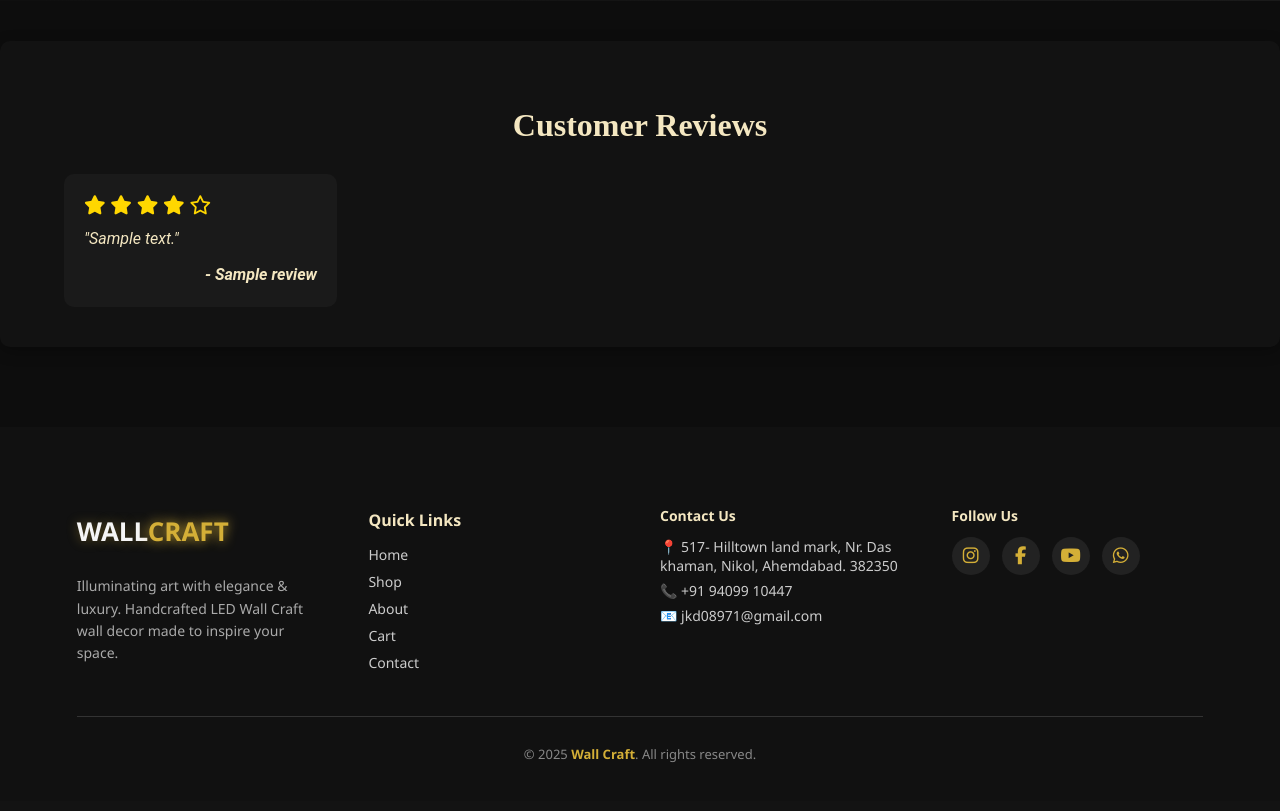
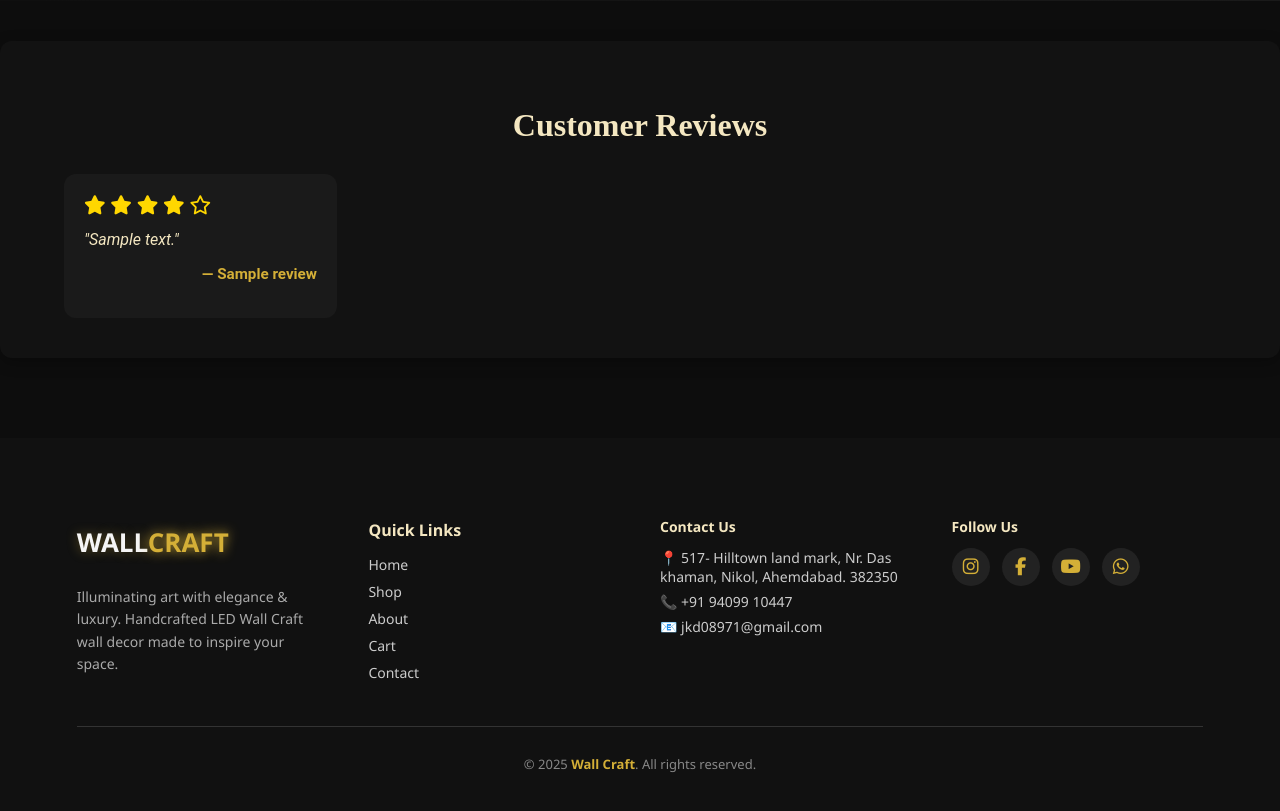
Before and after one commit to BrazilSavaliya20/walls, a Flask app: template templates/home.html in a window 1280 px wide. Shown: the part 1185-1996 px from the top of the page. Before the commit the page ends 1947 px from the top, so only its background shows below. Run offline with Flask 3, Linux system fonts and the light colour scheme; the template is opened without the code that fills it: most values are stand-ins (such as "Sample title", 1, 10 or a date in 2020); grey boxes marked "Sample" are stand-in pictures; parts of the project's set-up code (start-up, migrations or seed data) failed here and were passed over.

Commit message:
updated home and app

```diff
--- a/templates/home.html
+++ b/templates/home.html
@@ -531,10 +531,10 @@ document.addEventListener("DOMContentLoaded", () => {
           </div>
 
           <!-- Review Text -->
-          <p>"{{ review.review_text }}"</p>
+          <p class="review-text">"{{ review.review_text }}"</p>
 
           <!-- Customer Name -->
-          <p class="customer-name">- {{ review.customer_name }}</p>
+          <p class="customer-name">— {{ review.customer_name }}</p>
         </div>
       {% endfor %}
     </div>
@@ -547,73 +547,83 @@ document.addEventListener("DOMContentLoaded", () => {
 <link href="https://cdnjs.cloudflare.com/ajax/libs/font-awesome/6.5.1/css/all.min.css" rel="stylesheet">
 
 <style>
+/* Section Wrapper */
 .customer-reviews {
   padding: 40px 5%;
   background: #121212;
   color: #f4e7c1;
   max-width: 1700px;
   margin: 40px auto;
-  border-radius: 10px;
+  border-radius: 12px;
   box-shadow: 0 4px 15px rgba(0,0,0,0.3);
   font-family: 'Roboto', sans-serif;
 }
 
+/* Section Title */
 .customer-reviews h2 {
   text-align: center;
   font-family: 'Cinzel', serif;
   font-weight: 700;
   font-size: 2rem;
   margin-bottom: 30px;
+  color: #f4e7c1;
 }
 
+/* Grid Layout */
 .customer-reviews-grid {
   display: grid;
   grid-template-columns: repeat(4, 1fr);
   gap: 20px;
 }
 
-/* Individual review card */
+/* Review Card */
 .review-card {
   background: #1a1a1a;
   padding: 20px;
-  border-radius: 10px;
-  transition: transform 0.3s, box-shadow 0.3s;
+  border-radius: 12px;
+  transition: transform 0.3s ease, box-shadow 0.3s ease;
 }
 
-.review-card p {
+/* Review Text */
+.review-card .review-text {
   margin: 0;
   font-style: italic;
   font-size: 1rem;
-  line-height: 1.5;
+  line-height: 1.6;
+  color: #f4e7c1;
 }
 
+/* Customer Name */
 .review-card .customer-name {
   text-align: right;
   font-weight: bold;
   margin-top: 12px;
+  font-size: 0.95rem;
+  color: #d4af37; /* Gold highlight */
 }
 
 /* Star Rating */
 .star-rating {
-  color: #FFD700; /* Gold stars */
+  color: #FFD700; /* Gold */
   margin-bottom: 10px;
   font-size: 1.2rem;
 }
 
 /* Hover effect */
 .review-card:hover {
-  transform: translateY(-5px);
-  box-shadow: 0 8px 20px rgba(0,0,0,0.5);
+  transform: translateY(-6px);
+  box-shadow: 0 10px 25px rgba(0,0,0,0.6);
 }
 
-/* No reviews message */
+/* No reviews */
 .no-reviews {
   text-align: center;
   font-style: italic;
   font-size: 1.1rem;
+  margin-top: 20px;
 }
 
-/* Responsive breakpoints */
+/* Responsive Breakpoints */
 @media (max-width: 1200px) {
   .customer-reviews-grid {
     grid-template-columns: repeat(3, 1fr);
@@ -630,6 +640,7 @@ document.addEventListener("DOMContentLoaded", () => {
   }
 }
 </style>
+
 
 
 
```
